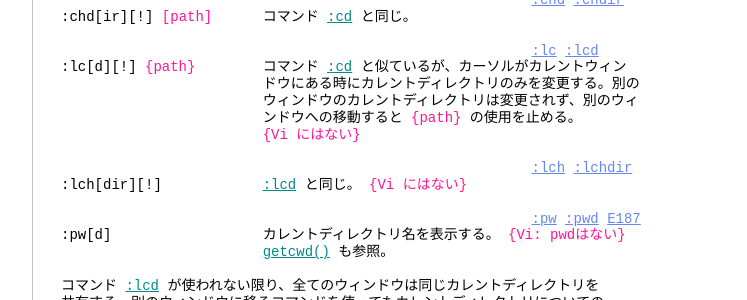
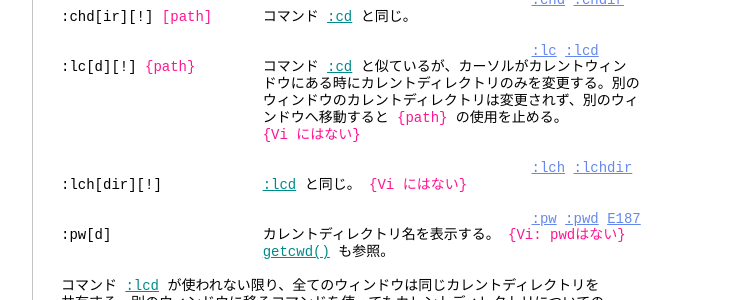
Before and after one commit to vim-jp/vimdoc-ja, a Jekyll site: the page built from editing.html, in a window 1280 px wide and 900 px high, scrolled down 22212 px. Shown: the part 150-450 px from the top of the window, without its empty margins (340-1087 px from the left). Built offline with Jekyll 4.4.1, drawn with Linux system fonts in a browser that asks for light colours; nearby versions of some CDN libraries; comment, search, counter and statistics services are not loaded.

Commit message:
Generated by Travis JOB 1120.1
https://travis-ci.org/vim-jp/vimdoc-ja-working/builds/431350453

```diff
--- a/editing.html
+++ b/editing.html
@@ -1328,7 +1328,7 @@ has(&quot;browsefilter&quot;) が使える:<br>
 :lc[d][!]&nbsp;<span class="Special">{path}</span>&nbsp;&nbsp;&nbsp;&nbsp;&nbsp;&nbsp;&nbsp;&nbsp;コマンド&nbsp;<a class="Identifier" href="editing.html#:cd">:cd</a>&nbsp;と似ているが、カーソルがカレントウィン<br>
 &nbsp;&nbsp;&nbsp;&nbsp;&nbsp;&nbsp;&nbsp;&nbsp;&nbsp;&nbsp;&nbsp;&nbsp;&nbsp;&nbsp;&nbsp;&nbsp;&nbsp;&nbsp;&nbsp;&nbsp;&nbsp;&nbsp;&nbsp;&nbsp;ドウにある時にカレントディレクトリのみを変更する。別の<br>
 &nbsp;&nbsp;&nbsp;&nbsp;&nbsp;&nbsp;&nbsp;&nbsp;&nbsp;&nbsp;&nbsp;&nbsp;&nbsp;&nbsp;&nbsp;&nbsp;&nbsp;&nbsp;&nbsp;&nbsp;&nbsp;&nbsp;&nbsp;&nbsp;ウィンドウのカレントディレクトリは変更されず、別のウィ<br>
-&nbsp;&nbsp;&nbsp;&nbsp;&nbsp;&nbsp;&nbsp;&nbsp;&nbsp;&nbsp;&nbsp;&nbsp;&nbsp;&nbsp;&nbsp;&nbsp;&nbsp;&nbsp;&nbsp;&nbsp;&nbsp;&nbsp;&nbsp;&nbsp;ンドウへの移動すると&nbsp;<span class="Special">{path}</span>&nbsp;の使用を止める。<br>
+&nbsp;&nbsp;&nbsp;&nbsp;&nbsp;&nbsp;&nbsp;&nbsp;&nbsp;&nbsp;&nbsp;&nbsp;&nbsp;&nbsp;&nbsp;&nbsp;&nbsp;&nbsp;&nbsp;&nbsp;&nbsp;&nbsp;&nbsp;&nbsp;ンドウへ移動すると&nbsp;<span class="Special">{path}</span>&nbsp;の使用を止める。<br>
 &nbsp;&nbsp;&nbsp;&nbsp;&nbsp;&nbsp;&nbsp;&nbsp;&nbsp;&nbsp;&nbsp;&nbsp;&nbsp;&nbsp;&nbsp;&nbsp;&nbsp;&nbsp;&nbsp;&nbsp;&nbsp;&nbsp;&nbsp;&nbsp;<span class="Special">{Vi にはない}</span><br>
 <br>
 &nbsp;&nbsp;&nbsp;&nbsp;&nbsp;&nbsp;&nbsp;&nbsp;&nbsp;&nbsp;&nbsp;&nbsp;&nbsp;&nbsp;&nbsp;&nbsp;&nbsp;&nbsp;&nbsp;&nbsp;&nbsp;&nbsp;&nbsp;&nbsp;&nbsp;&nbsp;&nbsp;&nbsp;&nbsp;&nbsp;&nbsp;&nbsp;&nbsp;&nbsp;&nbsp;&nbsp;&nbsp;&nbsp;&nbsp;&nbsp;&nbsp;&nbsp;&nbsp;&nbsp;&nbsp;&nbsp;&nbsp;&nbsp;&nbsp;&nbsp;&nbsp;&nbsp;&nbsp;&nbsp;&nbsp;&nbsp;<a class="Constant" href="editing.html#:lch" name=":lch">:lch</a>&nbsp;<a class="Constant" href="editing.html#:lchdir" name=":lchdir">:lchdir</a><br>
```
